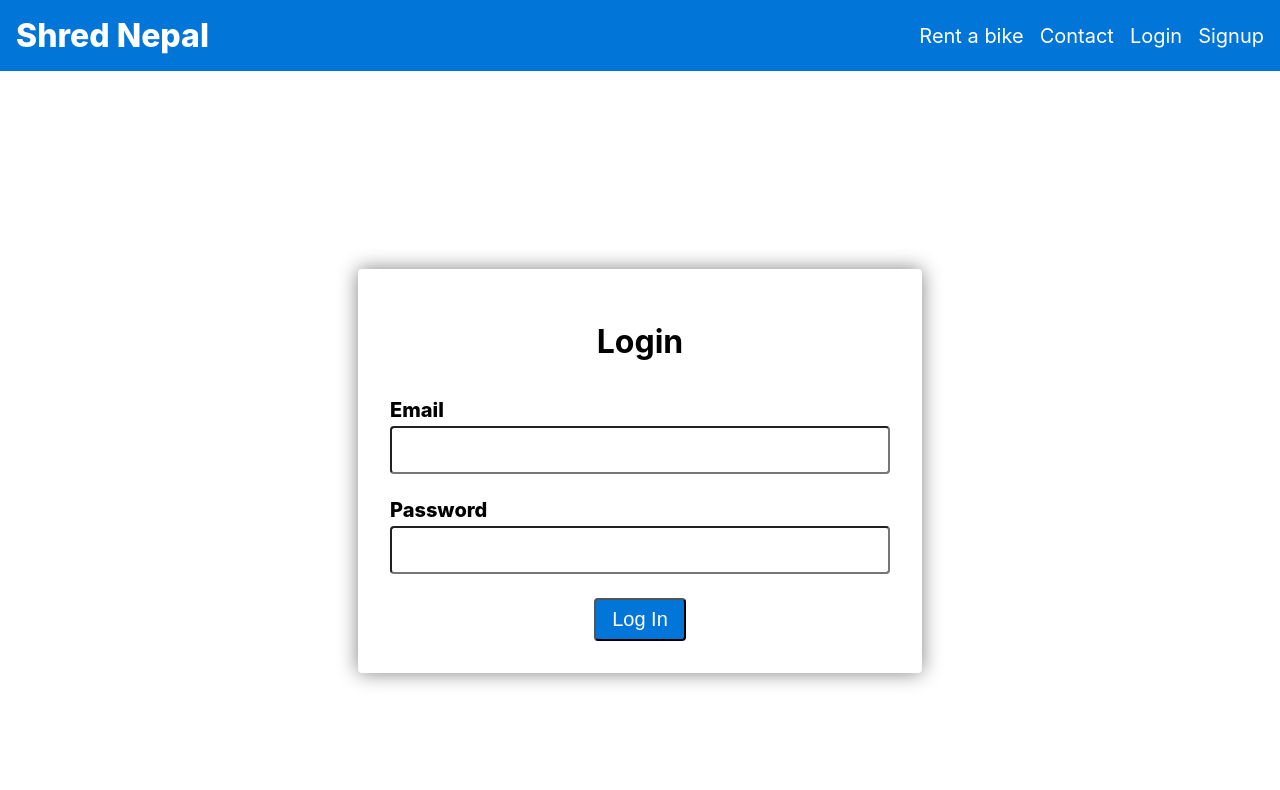
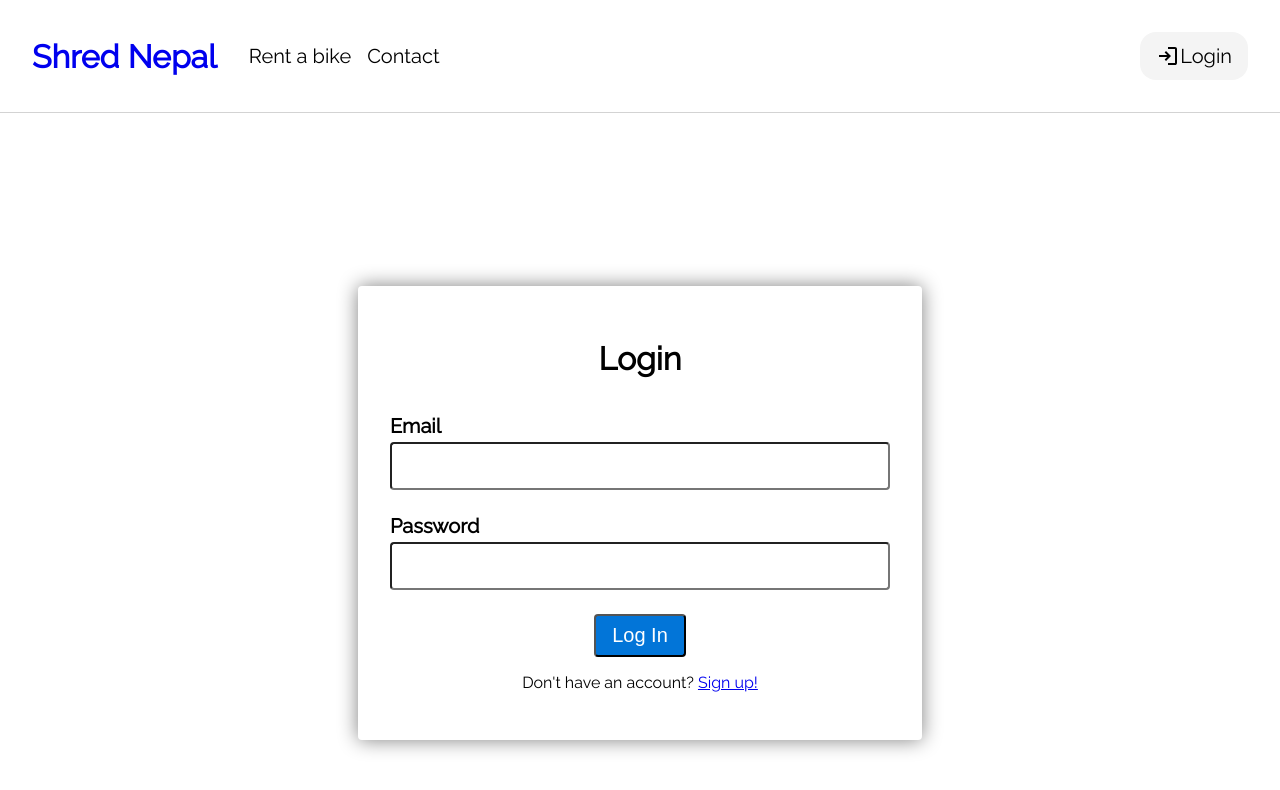
Before and after one commit to scherbatsky-jr/bike-rental, a React (Create React App) app in the folder app/: page /login in a window 1280 px wide. Shown: the top 790 px of the page. Built offline with nearby package versions, Linux system fonts and the light colour scheme; no server answers.

Commit message:
updated navbar

```diff
--- a/app/package.json
+++ b/app/package.json
@@ -42,5 +42,8 @@
       "last 1 firefox version",
       "last 1 safari version"
     ]
+  },
+  "devDependencies": {
+    "@iconify/react": "^4.1.0"
   }
 }
--- a/app/src/assets/css/components/navbar.scss
+++ b/app/src/assets/css/components/navbar.scss
@@ -1,9 +1,10 @@
 .navbar {
   align-items: center;
-  background-color: #0275d8;
+  background-color: white;
+  border-bottom: 1px solid #D3D3D3;
   display: flex;
   justify-content: space-between;
-  padding: 1rem;
+  padding: 2rem;
 
   h1 {
     color: white;
@@ -12,15 +13,21 @@
 
 .header {
   cursor: pointer;
-  color: white;
   font-size: 2rem;
   font-weight: 800;
   text-decoration: none;
 }
 
+.navbar-left {
+  align-items: center;
+  display: grid;
+  grid-auto-flow: column;
+  grid-gap: 2rem;
+}
+
 .navbar-links {
   display: grid;
-  grid-template-columns: auto auto auto auto;
+  grid-auto-flow: column;
   grid-gap: 1rem
 }
 
@@ -28,5 +35,17 @@
   cursor: pointer;
   font-size: 1.25rem;
   text-decoration: none;
-  color: white;
 }
+
+.navbar-login {
+  align-items: center;
+  background-color: #f4f4f4;
+  border-radius: 1rem;
+  cursor: pointer;
+  display: flex;
+  padding: 0.75rem 1rem;
+
+  svg {
+    font-size: 1.5rem;
+  }
+}
--- a/app/src/components/Login.js
+++ b/app/src/components/Login.js
@@ -74,6 +74,7 @@ function Login() {
           <button className='login-button' type='submit'>
             Log In
           </button>
+          <p>Don't have an account? <a href="signup">Sign up!</a></p>
         </form>
       </div>
     </>
--- a/app/src/components/Navbar.js
+++ b/app/src/components/Navbar.js
@@ -1,5 +1,7 @@
 import React from 'react';
 import { useNavigate } from 'react-router-dom';
+
+import { Icon } from '@iconify/react';
 
 import "../assets/css/components/navbar.scss"
 
@@ -20,8 +22,8 @@ function Navbar() {
 
   // navbar menu options are based on if user is logged in or not
   return (
-    <>
       <div className="navbar">
+        <div className='navbar-left'>
           <a href='/' className='header'>Shred Nepal</a>
           <div className='navbar-links'>
             <a className='navbar-link' onClick={() => goTo('bikes')}>Rent a bike</a>
@@ -31,18 +33,20 @@ function Navbar() {
               : <></>
             }
             <a className='navbar-link' onClick={() => goTo('contactus')}>Contact</a>
+          </div>
+          </div>
+        <div div className='navbar-links'>
           {
             tokenExists ?
             <a className='navbar-link' onClick={onLogout}>Logout</a>
             :
-            <>
-              <a className='navbar-link' onClick={() => goTo('login')}>Login</a>
-              <a className='navbar-link' onClick={() => goTo('signup')}>Signup</a>
-            </>
+            <a className='navbar-link navbar-login' onClick={() => goTo('login')}>
+              <Icon icon="material-symbols:login" />
+              <span>Login</span>
+            </a>
           }
         </div>
       </div>
-    </>
   );
 }
 
--- a/app/src/index.css
+++ b/app/src/index.css
@@ -1,8 +1,8 @@
+@import url('https://fonts.googleapis.com/css?family=Raleway');
+
 body {
   margin: 0;
-  font-family: -apple-system, BlinkMacSystemFont, 'Segoe UI', 'Roboto', 'Oxygen',
-    'Ubuntu', 'Cantarell', 'Fira Sans', 'Droid Sans', 'Helvetica Neue',
-    sans-serif;
+  font-family: 'Raleway';
   -webkit-font-smoothing: antialiased;
   -moz-osx-font-smoothing: grayscale;
 }
```
Also changed, not shown: 1 other file (tests, documents, lock files or other folders). Lines whose indentation alone changed are shown as unchanged.
